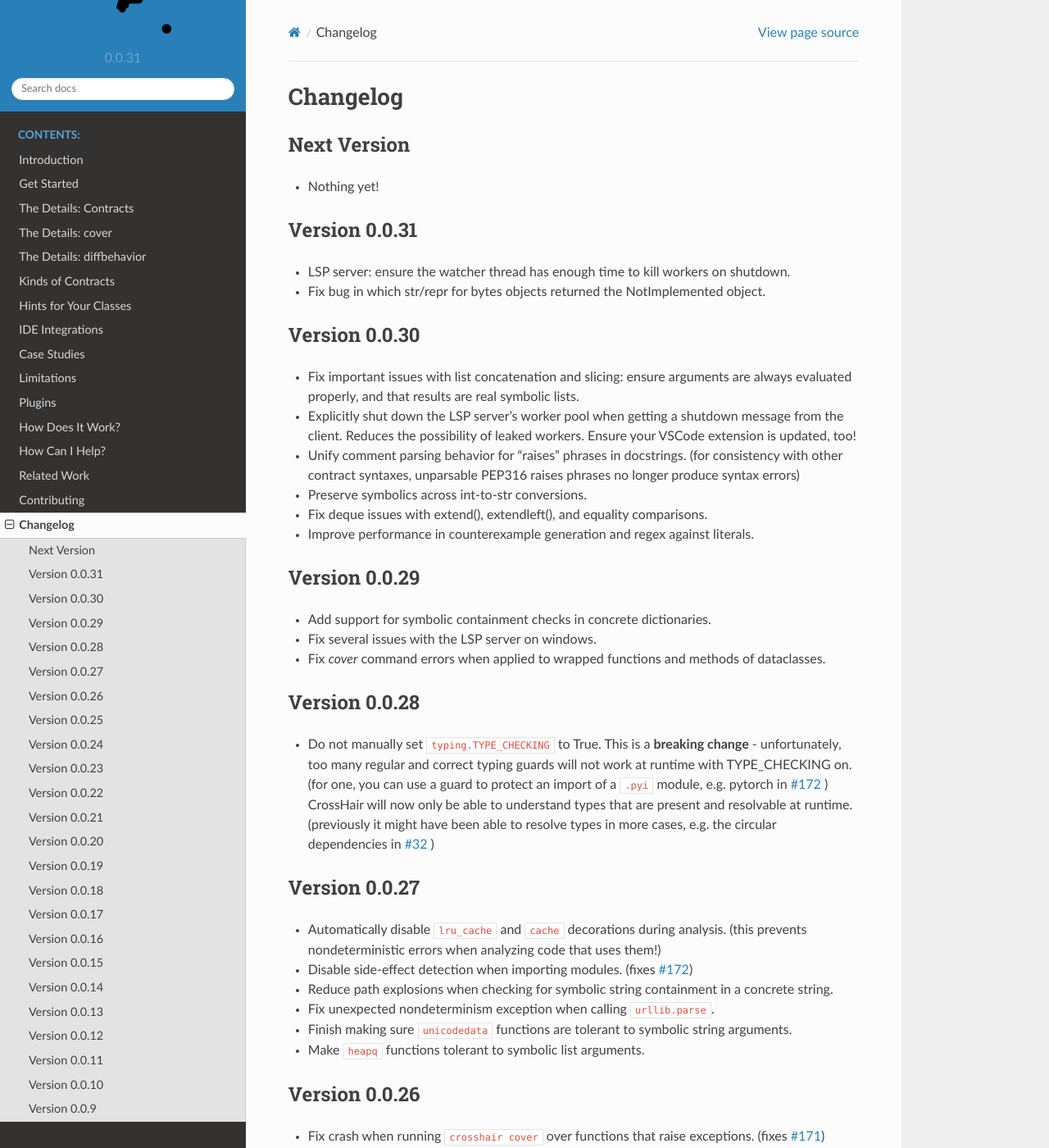
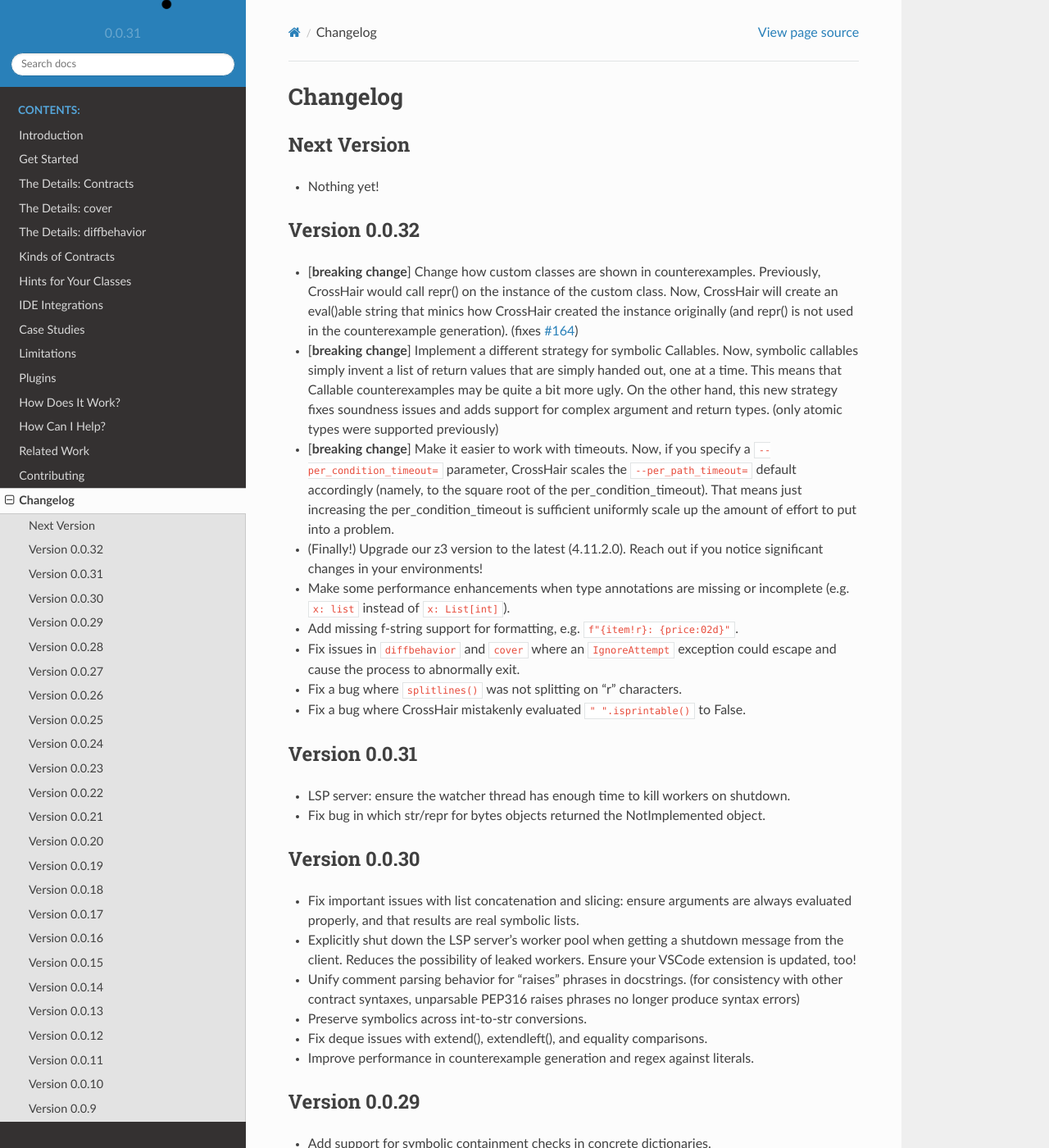
Before and after one commit to pschanely/CrossHair, a Sphinx documentation site: the page built from doc/source/changelog.rst, in a window 1280 px wide and 1400 px high. Shown: the whole window at 82% size. Built offline with Sphinx 7.4.7 and the Read the Docs theme 2.0.0, drawn with Linux system fonts in a browser that asks for light colours; the version number is read from the project's files by our own code.

Commit message:
Update changelog

```diff
--- a/doc/source/changelog.rst
+++ b/doc/source/changelog.rst
@@ -6,6 +6,36 @@ Changelog
 Next Version
 ------------
 * Nothing yet!
+
+
+Version 0.0.32
+--------------
+
+* [**breaking change**] Change how custom classes are shown in counterexamples.
+  Previously, CrossHair would call repr() on the instance of the custom class.
+  Now, CrossHair will create an eval()able string that minics how CrossHair created the
+  instance originally (and repr() is not used in the counterexample generation).
+  (fixes `#164 <https://github.com/pschanely/CrossHair/issues/164>`__)
+* [**breaking change**] Implement a different strategy for symbolic Callables.
+  Now, symbolic callables simply invent a list of return values that are simply
+  handed out, one at a time.
+  This means that Callable counterexamples may be quite a bit more ugly.
+  On the other hand, this new strategy fixes soundness issues and adds support for
+  complex argument and return types. (only atomic types were supported previously)
+* [**breaking change**] Make it easier to work with timeouts. Now, if you specify a
+  ``--per_condition_timeout=`` parameter, CrossHair scales the ``--per_path_timeout=``
+  default accordingly (namely, to the square root of the per_condition_timeout).
+  That means just increasing the per_condition_timeout is sufficient uniformly scale up
+  the amount of effort to put into a problem.
+* (Finally!) Upgrade our z3 version to the latest (4.11.2.0).
+  Reach out if you notice significant changes in your environments!
+* Make some performance enhancements when type annotations are missing or incomplete
+  (e.g. ``x: list`` instead of ``x: List[int]``).
+* Add missing f-string support for formatting, e.g. ``f"{item!r}: {price:02d}"``.
+* Fix issues in ``diffbehavior`` and ``cover`` where an ``IgnoreAttempt`` exception
+  could escape and cause the process to abnormally exit.
+* Fix a bug where ``splitlines()`` was not splitting on "\r" characters.
+* Fix a bug where CrossHair mistakenly evaluated ``" ".isprintable()`` to False.
 
 
 Version 0.0.31
```
